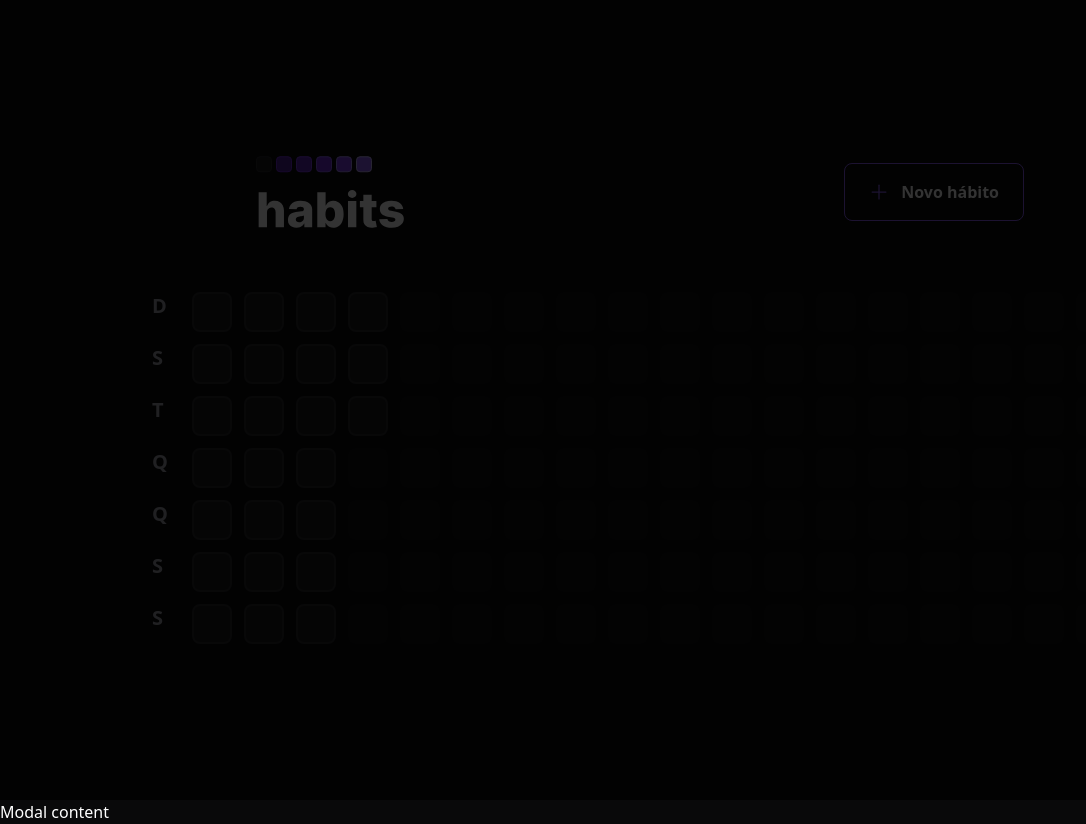
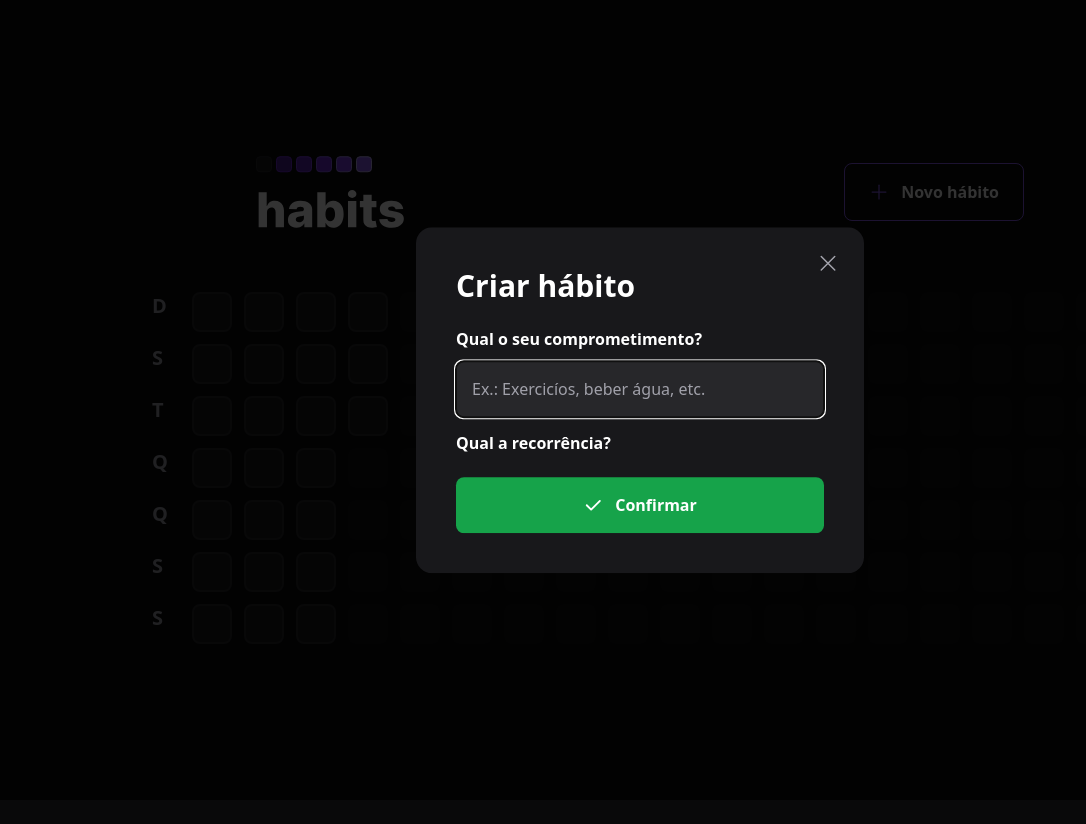
Before and after one commit to danilocdesousa/one-step-every-day, a React (Vite) app in the folder web/: page / in a window 1280 px wide. Both pictures are taken after a click on the button "Novo hábito". Shown: the whole page, without its empty margins (0-1086 px from the left). After the commit the page ends 800 px from the top, so only its background shows below. Built offline with nearby package versions, Linux system fonts and the light colour scheme.

Commit message:
Update the habit-creation modal

```diff
--- a/web/src/components/Header.tsx
+++ b/web/src/components/Header.tsx
@@ -1,11 +1,9 @@
-import { Plus } from "phosphor-react";
+import { Plus, X } from "phosphor-react";
 import logoImage from "../assets/habits_logo.svg";
-import * as Dialog from '@radix-ui/react-dialog';
+import * as Dialog from "@radix-ui/react-dialog";
+import { NewHabitForm } from "./newHabitForm";
 
 export function Header() {
-
-
-
   return (
     <div className="w-full max-w-3xl mx-auto flex justify-between items-center">
       <img src={logoImage} alt="Habits logo" />
@@ -19,9 +17,15 @@ export function Header() {
         </Dialog.Trigger>
 
         <Dialog.Portal>
-          <Dialog.Overlay className="w-screen h-screen bg-black/80 fixed inset-0"/>
-          <Dialog.Content>
-            Modal content
+          <Dialog.Overlay className="w-screen h-screen bg-black/80 fixed inset-0" />
+          <Dialog.Content className="absolute p-10 bg-zinc-900 rounded-2xl w-full max-w-md top-1/2 left-1/2 -translate-x-1/2 -translate-y-1/2">
+            <Dialog.Close className="absolute right-6 top-6 text-zinc-400 hover:text-zinc-200">
+              <X size={24} aria-label="Fechar" />
+            </Dialog.Close>
+            <Dialog.Title className="text-3xl leading-tight font-extrabold">
+              Criar hábito
+            </Dialog.Title>
+            <NewHabitForm />
           </Dialog.Content>
         </Dialog.Portal>
       </Dialog.Root>
--- /dev/null
+++ b/web/src/components/newHabitForm.tsx
@@ -0,0 +1,28 @@
+import { Check } from "phosphor-react";
+
+export function NewHabitForm() {
+  return (
+    <form className="w-full flex flex-col mt-6">
+      <label htmlFor="title" className="font-semibold leading-tight">
+        Qual o seu comprometimento?
+      </label>
+      <input
+        type={"text"}
+        id={"title"}
+        placeholder={"Ex.: Exercicíos, beber água, etc."}
+        autoFocus
+        className="p-4 rounded-lg mt-3 bg-zinc-800 text-white placeholder:text-zinc-400"
+      />
+      <label htmlFor="" className="font-semibold leading-tight mt-4">
+        Qual a recorrência?
+      </label>
+      <button
+        type="submit"
+        className="mt-6 flex justify-center items-center rounded-lg p-4 gap-3 font-semibold bg-green-600 hover:bg-green-500"
+      >
+        <Check size={20} weight="bold" />
+        Confirmar
+      </button>
+    </form>
+  );
+}
```
